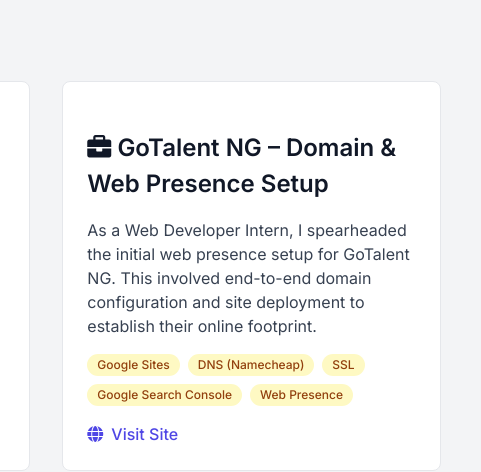
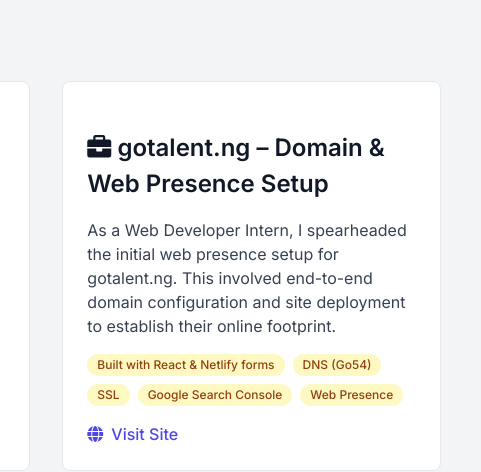
Before and after one commit to A-Melah/my-portfolio, a plain HTML site: page index.html in a window 1280 px wide. Shown: the part 2580-3052 px from the top of the page, 799-1280 px from the left. Drawn offline with Linux system fonts and the light colour scheme.

Commit message:
changed domain

```diff
--- a/index.html
+++ b/index.html
@@ -183,17 +183,17 @@
 
                     <!-- Project Card 3: GoTalent NG -->
                     <div class="project-card">
-                        <h3 class="project-card-title"><i class="fas fa-briefcase"></i> GoTalent NG – Domain & Web Presence Setup</h3>
-                        <p class="project-card-description">As a Web Developer Intern, I spearheaded the initial web presence setup for GoTalent NG. This involved end-to-end domain configuration and site deployment to establish their online footprint.</p>
+                        <h3 class="project-card-title"><i class="fas fa-briefcase"></i> gotalent.ng – Domain & Web Presence Setup</h3>
+                        <p class="project-card-description">As a Web Developer Intern, I spearheaded the initial web presence setup for gotalent.ng. This involved end-to-end domain configuration and site deployment to establish their online footprint.</p>
                         <div class="project-tags">
-                            <span class="tag-yellow">Google Sites</span>
-                            <span class="tag-yellow">DNS (Namecheap)</span>
+                            <span class="tag-yellow">Built with React & Netlify forms</span>
+                            <span class="tag-yellow">DNS (Go54)</span>
                             <span class="tag-yellow">SSL</span>
                             <span class="tag-yellow">Google Search Console</span>
                             <span class="tag-yellow">Web Presence</span>
                         </div>
                         <div class="project-links">
-                            <a href="https://www.gotalentng.com/" target="_blank" class="link-live">
+                            <a href="https://www.gotalent.ng/" target="_blank" class="link-live">
                                 <i class="fas fa-globe"></i>Visit Site
                             </a>
                         </div>
```
